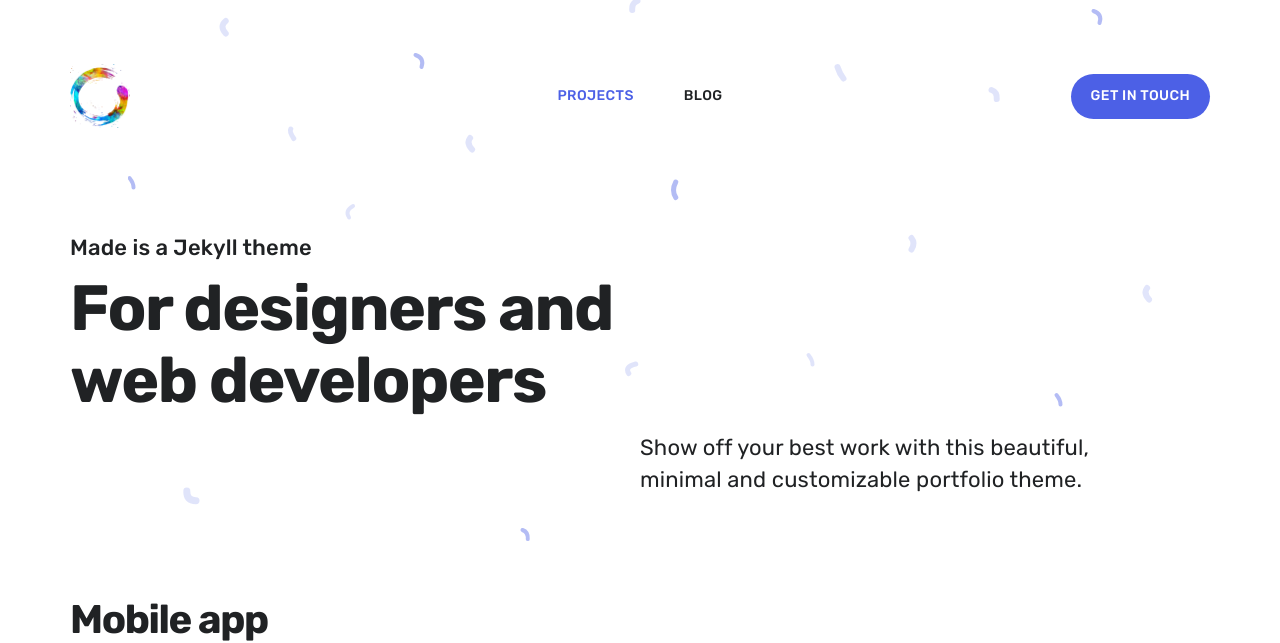
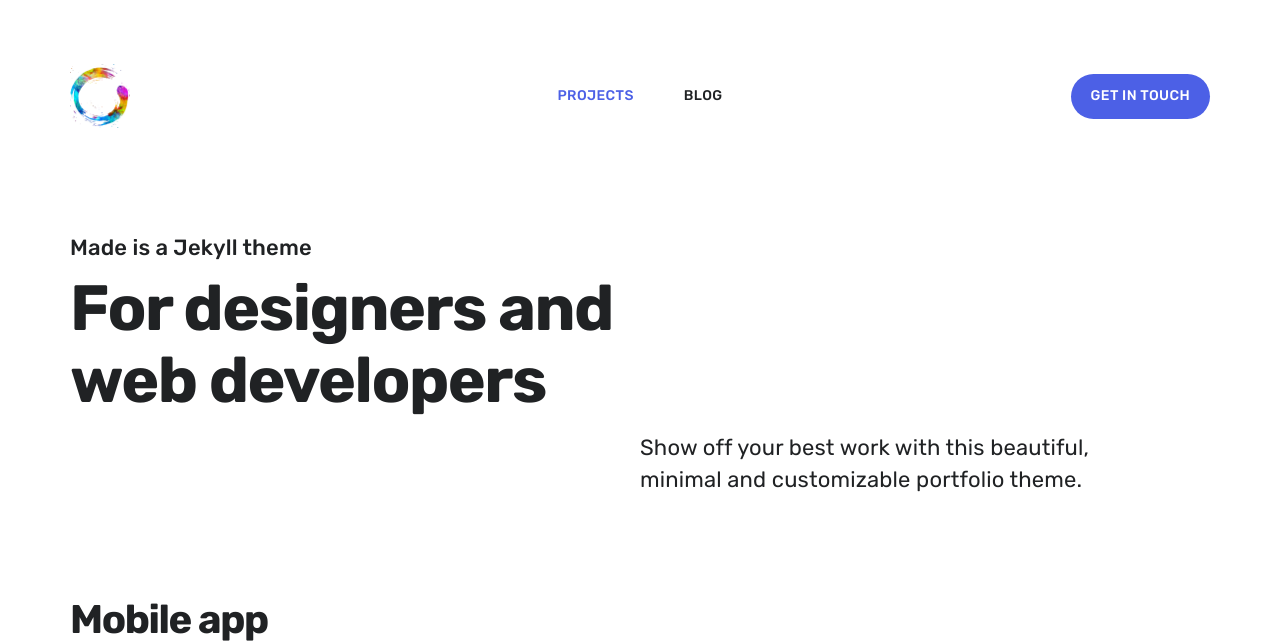
Before and after one commit to sekaizato/BADS7105-CRM, a Jekyll site: the page built from index.html, in a window 1280 px wide. Shown: the top 643 px of the page. Built offline with Jekyll 4.4.1, drawn with Linux system fonts in a browser that asks for light colours; nearby versions of some CDN libraries.

Commit message:
Update Background Img

```diff
--- a/_data/settings.yml
+++ b/_data/settings.yml
@@ -19,7 +19,7 @@ footer_settings:
   tagline: A beautiful, minimal portfolio Jekyll theme
 
 hero_settings:
-  background_image: /images/backgrounds/background-hero.svg
+  background_image: # /images/backgrounds/background-hero.svg
 
 post_settings:
   grid_spacing: 10
```
